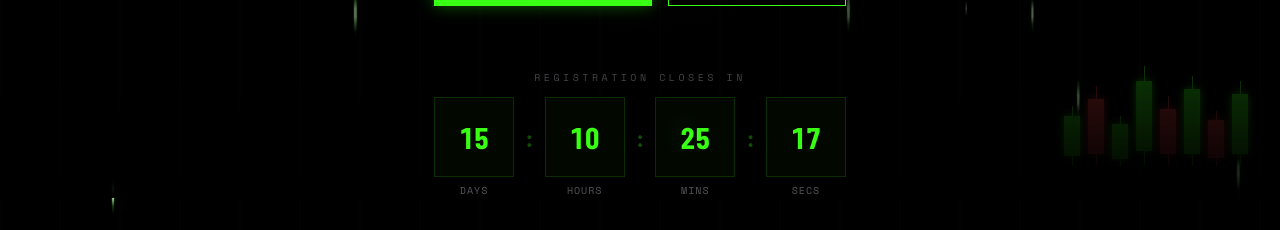
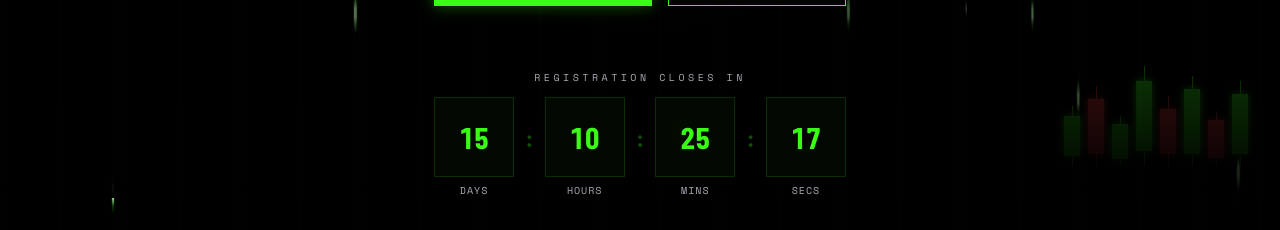
Before and after one commit to moizalisiddiqui/isc_webapp, a Next.js app: page / in a window 1280 px wide. Shown: the part 706-936 px from the top of the page. Built offline with nearby package versions, Linux system fonts and the light colour scheme; a web font is replaced by a local one.

Commit message:
fix: update text color for countdown timer labels for improved visibility

```diff
--- a/components/CountdownTimer.tsx
+++ b/components/CountdownTimer.tsx
@@ -24,7 +24,7 @@ const TimeUnit = ({ value, label }: { value: number; label: string }) => (
         {String(value).padStart(2, '0')}
       </span>
     </div>
-    <span className="font-mono text-[10px] text-silver/50 tracking-widest uppercase">{label}</span>
+    <span className="font-mono text-[10px] text-silver/100 tracking-widest uppercase">{label}</span>
   </div>
 )
 
@@ -42,7 +42,7 @@ export default function CountdownTimer() {
 
   return (
     <div className="flex flex-col items-center gap-3">
-      <p className="font-mono text-[10px] text-silver/40 tracking-[0.35em] uppercase">
+      <p className="font-mono text-[10px] text-silver/100 tracking-[0.35em] uppercase">
         Registration Closes In
       </p>
       <div className="flex items-center gap-2 sm:gap-3">
```
